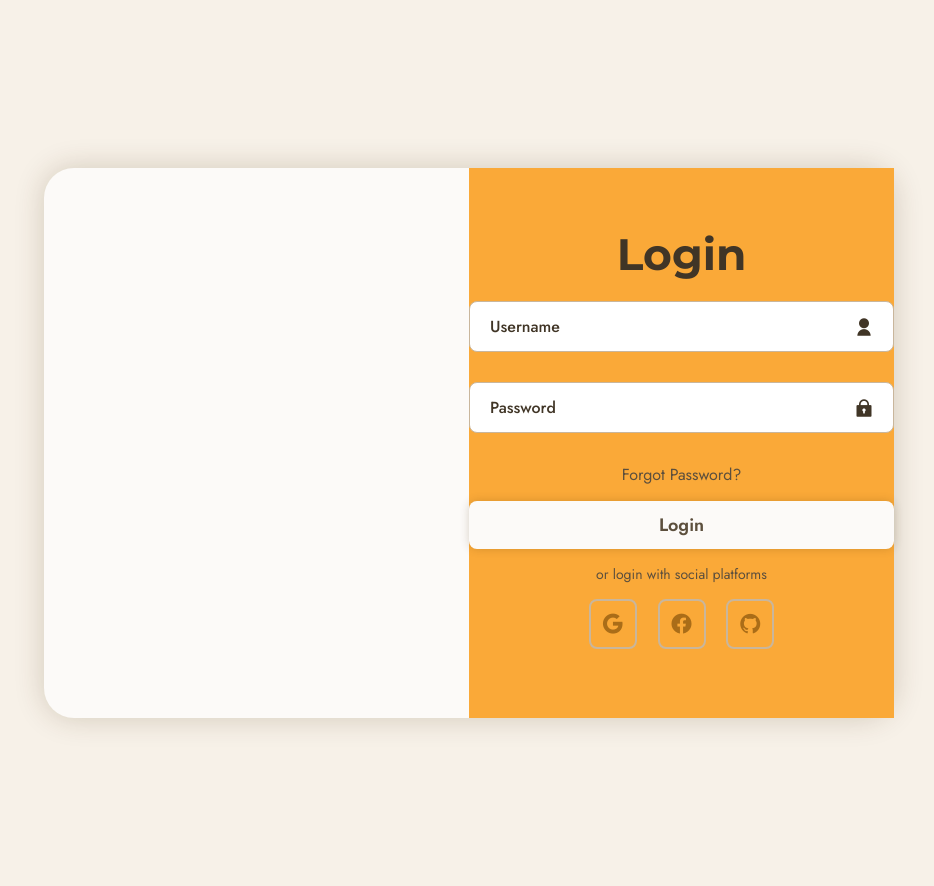
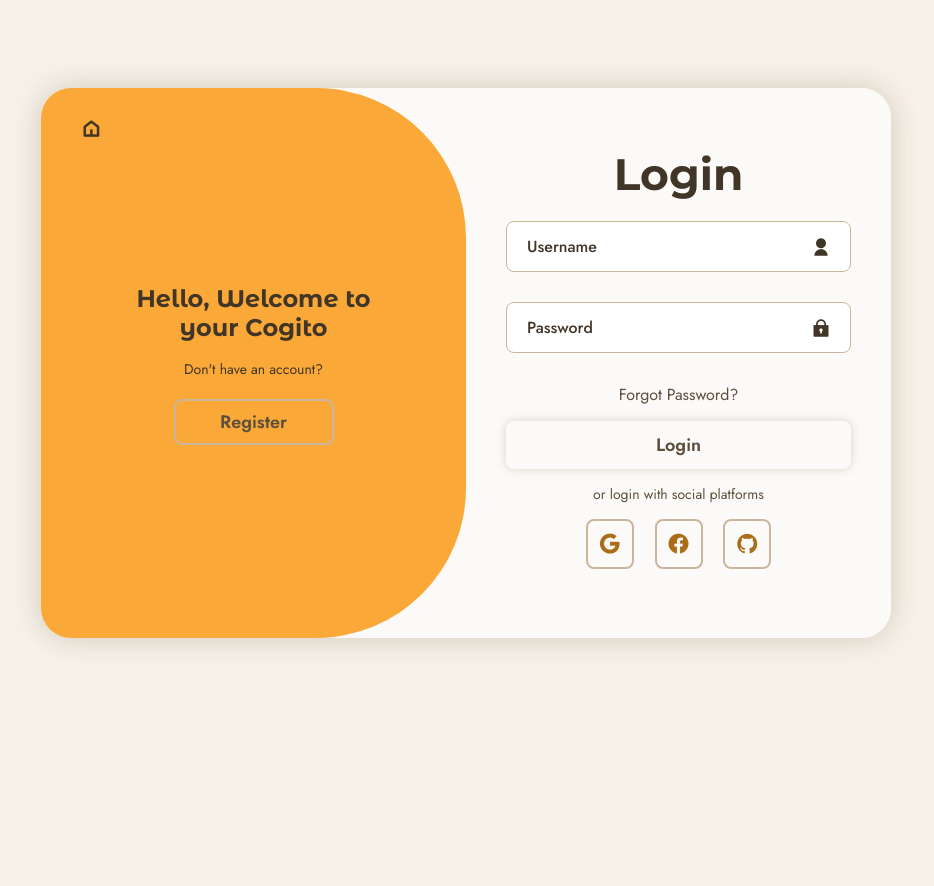
Before and after one commit to SamAnaniasCases/myPortfolio, a PHP site: page /htmlLogin.html in a window 1280 px wide. Shown: the whole page, without its empty margins (174-1108 px from the left). After the commit the page ends 647 px from the top, so only its background shows below. Run offline with PHP 8.4, Linux system fonts and the light colour scheme.

Commit message:
login done front-end

```diff
--- /dev/null
+++ b/JS/forLogin.js
@@ -0,0 +1,11 @@
+const container = document.querySelector('.loginContainer');
+const registerBtn = document.querySelector('.register-btn');
+const loginBtn = document.querySelector('.login-btn');
+
+registerBtn.addEventListener('click', () => {
+    container.classList.add('active');
+});
+
+loginBtn.addEventListener('click', () => {
+    container.classList.remove('active');
+});
--- a/css/logincss.css
+++ b/css/logincss.css
@@ -1,9 +1,15 @@
+section{
+    padding: 0;
+}
+
+/* --- 1. Layout & Container Styles --- */
+
 .secLogin{
     display: flex;
     background: var(--body-color);
     align-items: center;
     justify-content: center;
-    min-height: 110vh;
+    min-height: 90vh;
 }
 
 .loginContainer{
@@ -13,6 +19,7 @@
     background: var(--container-color);
     border-radius: 30px;
     box-shadow: 0 0 30px var(--shadow-color);
+    overflow: hidden;
 }
 .loginContainer h1{
     font-size: var(--h1-font-size);
@@ -23,6 +30,9 @@
     margin: 15px 0;
 }
 
+
+/* --- 2. Form Box (Login/Register Screens) --- */
+
 .form-box{
     position: absolute;
     right: 0;
@@ -32,11 +42,33 @@
     align-items: center;
     color: var(--text-color);
     text-align: center;
-    background: var(--bg-color);
+    background: var(--container-color);
+    padding: 40px;
+    z-index: 1;
+    transition: transform 0.6s ease-in-out;
+    transform: translateX(0);
 }
 
+.form-box.register{
+    transform: translateX(-100%);
+    left: 0;
+    right: auto;
+}
+
+/* --- 3. Active (Sliding) States --- */
+
+.loginContainer.active .form-box{
+    transform: translateX(-100%);
+}
+
+.loginContainer.active .form-box.register{
+    transform: translateX(0);
+}
+
+/* --- 4. Form Elements --- */
+
 form{
-    background: var(--bg-color);
+    background: var(--container-color);
     width: 100%;
 }
 
@@ -77,6 +109,8 @@ form{
     text-decoration: none;
 }
 
+/* --- 5. Buttons and Social Icons --- */
+
 .btnLogin{
     width: 100%;
     height: 48px;
@@ -88,6 +122,7 @@ form{
     color: var(--text-color);
     font-weight: var(--font-semi-bold);
     cursor: pointer;
+    transition: all 0.3s ease;
 }
 
 .social-icons a{
@@ -100,3 +135,98 @@ form{
     text-decoration: none;
     margin: 0 8px;
 }
+
+/* --- 6. Toggle Panel System --- */
+
+.toggle-box{
+    position: absolute;
+    width: 100%;
+    height: 100%;
+}
+.toggle-box::before{
+    content: '';
+    position: absolute;
+    width: 300%;
+    height: 100%;
+    background: var(--bg-color);
+    z-index: 2;
+    left: -250%;
+    border-radius: 150px;
+    transition: 0.8s ease-in-out;
+}
+.loginContainer.active .toggle-box::before{
+    left: 50%;
+}
+
+.toggle-panel{
+    position: absolute;
+    width: 50%;
+    height: 100%;
+    display: flex;
+    flex-direction: column;
+    justify-content: center;
+    align-items: center;
+    color: var(--title-color);
+    z-index: 3;
+    transition: transform 0.6s ease-in-out;
+}
+
+.toggle-panel.toggle-left{
+    left: 0;
+    transform: translateX(0);
+}
+.loginContainer.active .toggle-panel.toggle-left{
+    transform: translateX(-200%);
+}
+
+.toggle-panel.toggle-right{
+    right: 0;
+    transform: translateX(200%);
+}
+.loginContainer.active .toggle-panel.toggle-right{
+    transform: translateX(0);
+}
+
+.toggle-panel h1{
+    font-size: var(--h3-font-size);
+    text-align: center;
+    margin: 2px;
+}
+
+.toggle-panel p{
+    margin-bottom: 20px;
+}
+
+.toggle-panel .btnLogin{
+    width: 160px;
+    height: 46px;
+    background: transparent;
+    border: 2px solid var(--border-color);
+    box-shadow: none;
+}
+
+.home-button {
+    position: fixed;
+    top: 20px;
+    left: 20px;
+    padding: 10px 20px;
+    background: var(--bg-color);
+    color: var(--title-color);
+    text-decoration: none;
+    font-weight: var(--font-semi-bold);
+    border-radius: 25px;
+    cursor: pointer;
+    transition: all 0.5s ease-in-out;
+    z-index: 10;
+    font-size: var(--larger-font-size);
+}
+
+.home-button:hover {
+    color: var(--text-color);
+    transform: translateY(-2px);
+    box-shadow: 0 6px 8px rgba(0, 0, 0, 0.15);
+}
+
+.loginContainer.active .home-button{
+    transform: translateX(500%);
+}
--- a/css/main.css
+++ b/css/main.css
@@ -88,7 +88,6 @@ html{
 section {
     scroll-margin-top: 30px; /* adjust to your header height */
     padding: 6rem 12%;
-    width: 100%;
     position: relative;
     margin: 3px;
 }
@@ -164,7 +163,7 @@ button, input, textarea{
     height: 100%;
 }
 .sue-sub-container{
-    padding-top: 7rem;
+    padding-top: 6rem;
     padding-bottom: 5rem;
 }
 .section-content{
@@ -314,7 +313,7 @@ button, input, textarea{
     background: none;
     color: black;
 }
-.loginbtn{
+.loginbtn a{
     font-weight: var(--font-medium);
     font-size: var(--normal-font-size);
     border: none;
--- a/css/portfolio.css
+++ b/css/portfolio.css
@@ -104,6 +104,7 @@
     width: 100%;
     height: 100vh;
     justify-content: center;
+    align-items: center;
     overflow-y: auto;
     display: flex;
     display: none;
--- a/htmlLogin.html
+++ b/htmlLogin.html
@@ -19,6 +19,9 @@
 <body>
     <section class="secLogin" id="seclogin">
         <div class="loginContainer">
+
+
+
             <div class="form-box login">
                 <form action="">
                     <h1>Login</h1>
@@ -45,9 +48,58 @@
                     </div>
                 </form>
             </div>
+
+
+
+            <div class="form-box register">
+                <form action="">
+                    <h1>Registration</h1>
+                    <div class="input-box">
+                        <input type="text" placeholder="Username" required>
+                        <i class="ri-user-fill"></i>
+                    </div>
+
+                    <div class="input-box">
+                        <input type="email" placeholder="Email" required>
+                        <i class="ri-mail-fill"></i>
+                    </div>
+
+                    <div class="input-box">
+                        <input type="password" placeholder="Password" required>
+                        <i class="ri-lock-2-fill"></i>
+                    </div>
+
+                    <button type="submit" class="btnLogin">Register</button>
+                    <p>or register with social platforms</p>
+                    <div class="social-icons">
+                        <a href=""><i class="ri-google-fill"></i></a>
+                        <a href=""><i class="ri-facebook-circle-fill"></i></a>
+                        <a href=""><i class="ri-github-fill"></i></a>
+
+
+                    </div>
+                </form>
+            </div>
+
+            <div class="toggle-box">
+                <div class="toggle-panel toggle-left">
+                    <i class="ri-home-5-line home-button"></i>
+                    <h1>Hello, Welcome to <br> your Cogito</h1>
+                    <p>Don't have an account?</p>
+                    <button class="btnLogin register-btn">Register</button>
+                </div>
+
+                <div class="toggle-panel toggle-right">
+                    <i class="ri-home-5-line home-button"></i>
+                    <h1>Welcome Back Cogito!</h1>
+                    <p>Already have an account?</p>
+                    <button class="btnLogin login-btn">Login</button>
+                </div>
+            </div>
         </div>
+    </section>
 
-    </section>
+    <script src="JS/forLogin.js"></script>
 
 </body>
 </html>
--- a/myPortfolio.html
+++ b/myPortfolio.html
@@ -51,7 +51,7 @@
 
         <div class="log-in">
         <i class="ri-user-line"></i>
-        <button class="loginbtn">Login</button>
+        <button class="loginbtn"><a href="htmlLogin.html">Login</a></button>
         </div>
     </header>
 
@@ -179,7 +179,8 @@
     </section>
 
     <!-- ===== Portfolio ===== -->
-    <section class="sue-section nav-menu-section" id="portfolio">
+    <section class="sue-section nav-menu-section" id="portfolio"
+    style="padding-top: 1rem;">
         <div class="container sue-sub-contaier">
             <div class="sue-wrapper">
                     <h2 class="section-title" data-title="My Works">Projects</h2>
```
